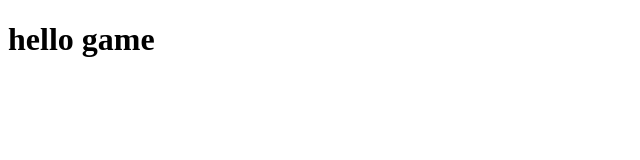
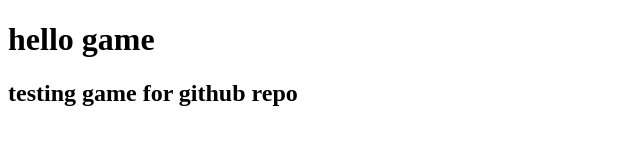
Before and after one commit to AlexViking/Javascript-game, a plain HTML site: page index.html in a window 1280 px wide. Shown: the whole page, without its empty margins (0-640 px from the left). Drawn offline with Linux system fonts and the light colour scheme.

Commit message:
added h2 tag

```diff
--- a/index.html
+++ b/index.html
@@ -9,6 +9,7 @@
 
 <body>
 	<h1>hello game</h1>
+	<h2>testing game for github repo</h2>
 </body>
 
 </html>
```
